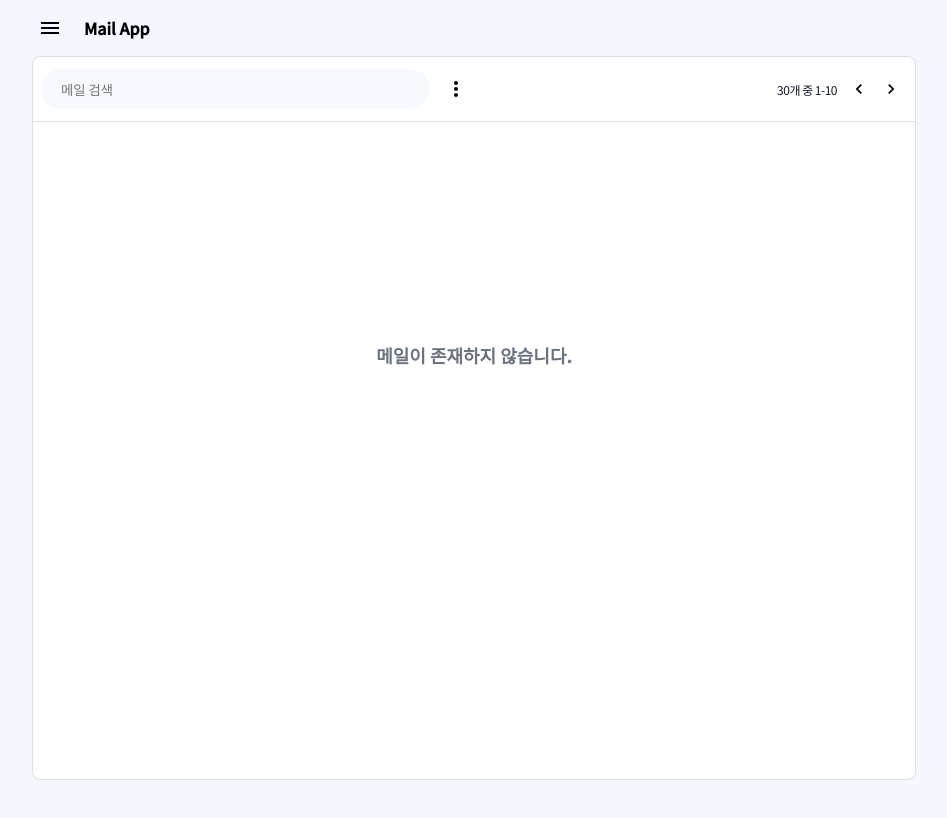
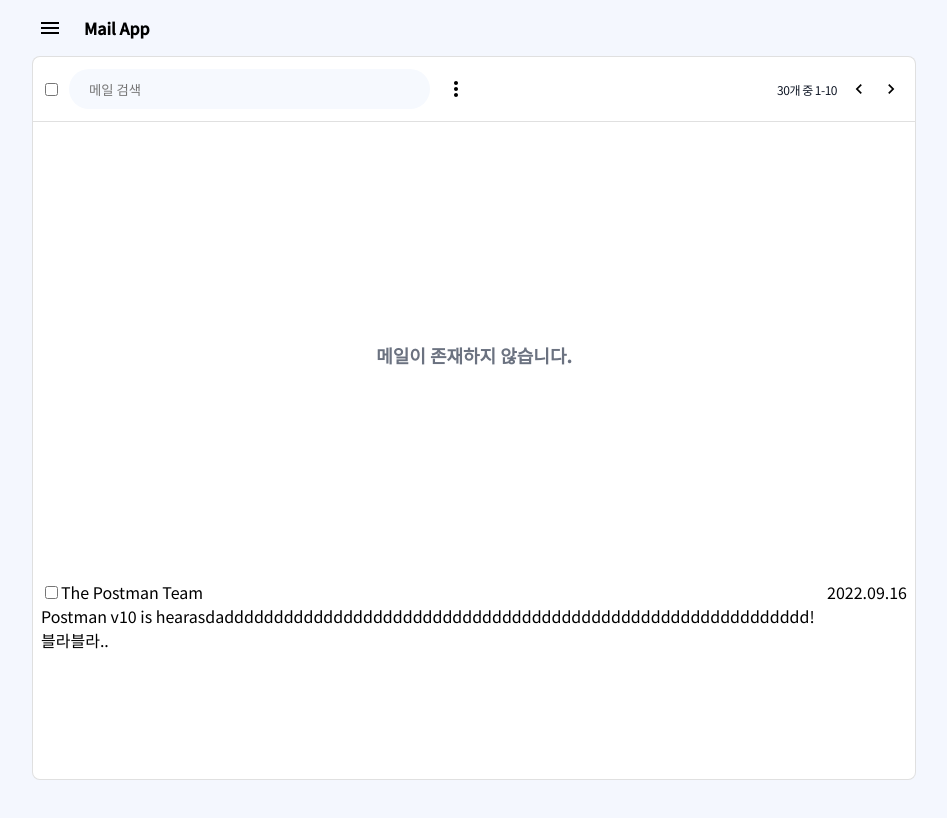
Before and after one commit to katanazero86/react-mail, a React (Vite) app: page / in a window 1280 px wide. Shown: the top 818 px of the page, without its empty margins (166-1113 px from the left). Built offline with nearby package versions, Linux system fonts and the light colour scheme.

Commit message:
[컴포넌트 작성]
- 메뉴 부분 컴포넌트 작성 및 UI 로직 작성

```diff
--- /dev/null
+++ b/src/components/Forms/Checkbox/index.tsx
@@ -0,0 +1,12 @@
+import { ChangeEvent, ComponentPropsWithoutRef } from 'react';
+
+interface CheckboxProps extends ComponentPropsWithoutRef<'input'> {
+  onChange(e: ChangeEvent<HTMLInputElement>): void;
+  value?: string | number;
+  checked?: boolean;
+}
+
+export default function Checkbox(props: CheckboxProps & Omit<CheckboxProps, keyof ComponentPropsWithoutRef<'input'>>) {
+  const { onChange, value, checked, type = 'checkbox', ...rest } = props;
+  return <input type={type} onChange={onChange} value={value} checked={checked} {...rest} />;
+}
--- a/src/components/Grid/RowItem.tsx
+++ b/src/components/Grid/RowItem.tsx
@@ -5,7 +5,7 @@ import { mq } from '../GlobalStyle';
 const RowItemStyled = styled.div<ItemProps>(props => {
   const getItemStyleObj = (targetBp: ItemColType | boolean, targetGutter: GutterType) => {
     if (targetBp !== undefined) {
-      if (targetBp === true) return { flexGrow: 1 };
+      if (targetBp === true) return { flexGrow: 1, minWidth: 0 };
       if (targetBp >= 1 && targetBp <= 12) {
         if (targetGutter !== undefined && targetGutter !== 0) {
           return {
@@ -13,6 +13,7 @@ const RowItemStyled = styled.div<ItemProps>(props => {
             flexBasis: `calc((100% * (${targetBp} / 12)) - (${targetGutter * 8}px / 2))`,
             width: `calc((100% * (${targetBp} / 12)) - (${targetGutter * 8}px / 2))`,
             maxWidth: `calc((100% * (${targetBp} / 12)) - (${targetGutter * 8}px / 2))`,
+            minWidth: 0,
           };
         }
         return {
@@ -20,6 +21,7 @@ const RowItemStyled = styled.div<ItemProps>(props => {
           flexBasis: `calc(100% * (${targetBp} / 12))`,
           width: `calc(100% * (${targetBp} / 12))`,
           maxWidth: `calc(100% * (${targetBp} / 12))`,
+          minWidth: 0,
         };
       }
     }
--- a/src/components/Mail/Body/index.tsx
+++ b/src/components/Mail/Body/index.tsx
@@ -1,4 +1,10 @@
+import { useRecoilValue } from 'recoil';
+import { allCheckedAtom } from '../../../store/mail';
 import styled from '@emotion/styled';
+import Checkbox from '../../Forms/Checkbox';
+import { ChangeEvent } from 'react';
+import Row from '../../Grid/Row';
+import RowItem from '../../Grid/RowItem';
 
 const BodyStyled = styled.section`
   flex-grow: 1;
@@ -21,10 +27,47 @@ const EmptyContentsStyled = styled.h4`
   justify-content: center;
 `;
 
+const MailTitleStyled = styled.p`
+  overflow: hidden;
+  text-overflow: ellipsis;
+  white-space: nowrap;
+`;
+
 export default function Body() {
+  const allChecked = useRecoilValue(allCheckedAtom);
+  console.log(allChecked);
+
+  const handleCheckboxChange = (e: ChangeEvent<HTMLInputElement>) => {
+    console.log('zzz');
+  };
+
   return (
     <BodyStyled>
       <EmptyContentsStyled>메일이 존재하지 않습니다.</EmptyContentsStyled>
+
+      <div>
+        <Row alignItems="center" justifyContent="space-between">
+          <RowItem>
+            <Checkbox onChange={handleCheckboxChange} name="1" />
+            <span>The Postman Team</span>
+          </RowItem>
+          <RowItem>
+            <span>2022.09.16</span>
+          </RowItem>
+        </Row>
+        <Row alignItems="center">
+          <RowItem xs>
+            <MailTitleStyled>
+              Postman v10 is hearasdaddddddddddddddddddddddddddddddddddddddddddddddddddddddddddd!
+            </MailTitleStyled>
+          </RowItem>
+        </Row>
+        <Row alignItems="center">
+          <RowItem>
+            <p>블라블라..</p>
+          </RowItem>
+        </Row>
+      </div>
     </BodyStyled>
   );
 }
--- a/src/components/Mail/Header/index.tsx
+++ b/src/components/Mail/Header/index.tsx
@@ -1,4 +1,6 @@
 import { ChangeEvent, MouseEvent, useState } from 'react';
+import { useRecoilState } from 'recoil';
+import { allCheckedAtom } from '../../../store/mail/index';
 import styled from '@emotion/styled';
 import RowItem from '../../Grid/RowItem';
 import Input from '../../Forms/Input';
@@ -8,6 +10,7 @@ import ChevronLeftIcon from '@mui/icons-material/ChevronLeft';
 import ChevronRightIcon from '@mui/icons-material/ChevronRight';
 import Menu from '../../Menu';
 import MenuItem from '../../Menu/MenuItem';
+import Checkbox from '../../Forms/Checkbox';
 
 const HeaderStyled = styled.header`
   transition: box-shadow 300ms cubic-bezier(0.4, 0, 0.2, 1) 0ms;
@@ -33,6 +36,8 @@ const HeaderStyled = styled.header`
   }
 `;
 
+type FlagType = 'ALL_READ' | 'ALL_UNREAD' | 'ALL_STAR' | 'ALL_UN_STAR';
+
 export default function Header() {
   const [searchMail, setSearchMail] = useState<string | number>('');
   const handleChange = (e: ChangeEvent<HTMLInputElement>) => {
@@ -41,7 +46,6 @@ export default function Header() {
 
   const [anchorEl, setAnchorEl] = useState<HTMLSpanElement | null>(null);
   const handleMoreClick = (e: MouseEvent<HTMLSpanElement>) => {
-    // console.log(e.target, e.currentTarget);
     if (e.currentTarget instanceof HTMLSpanElement) setAnchorEl(e.currentTarget);
   };
   const handleMenuClose = () => {
@@ -49,11 +53,33 @@ export default function Header() {
   };
   const isMenuOpen = Boolean(anchorEl);
 
+  const handleMenuItemClick = (flag: FlagType) => {
+    switch (flag) {
+      case 'ALL_READ':
+        break;
+      case 'ALL_UNREAD':
+        break;
+      case 'ALL_STAR':
+        break;
+      case 'ALL_UN_STAR':
+        break;
+    }
+    handleMenuClose();
+  };
+
+  const [allChecked, setAllChecked] = useRecoilState(allCheckedAtom);
+  const handleCheckboxChange = (e: ChangeEvent<HTMLInputElement>) => {
+    setAllChecked(e.target.checked);
+  };
+
   return (
     <HeaderStyled>
       <Row alignItems="center" justifyContent="space-between" rowGap={1}>
         <RowItem xs={12} sm={6}>
           <Row alignItems="center" columnGap={1}>
+            <RowItem>
+              <Checkbox onChange={handleCheckboxChange} checked={allChecked} />
+            </RowItem>
             <RowItem xs>
               <Input placeholder="메일 검색" value={searchMail} onChange={handleChange} wFull rounded />
             </RowItem>
@@ -62,7 +88,10 @@ export default function Header() {
                 <MoreVertOutlinedIcon />
               </span>
               <Menu isOpen={isMenuOpen} anchorEl={anchorEl} onClose={handleMenuClose}>
-                <MenuItem>test</MenuItem>
+                <MenuItem onClick={() => handleMenuItemClick('ALL_READ')}>모두 읽은 상태로 표시</MenuItem>
+                <MenuItem onClick={() => handleMenuItemClick('ALL_UNREAD')}>모두 안읽은 상태로 표시</MenuItem>
+                <MenuItem onClick={() => handleMenuItemClick('ALL_STAR')}>모두 별표 표시</MenuItem>
+                <MenuItem onClick={() => handleMenuItemClick('ALL_UN_STAR')}>모두 별표 제거</MenuItem>
               </Menu>
             </RowItem>
           </Row>
--- a/src/components/Menu/MenuItem/index.tsx
+++ b/src/components/Menu/MenuItem/index.tsx
@@ -6,12 +6,22 @@ const MenuItemStyled = styled.li`
   white-space: nowrap;
   cursor: pointer;
   font-weight: 400;
+  font-size: 12px;
+  letter-spacing: -0.5px;
+
+  &:hover {
+    font-weight: 500;
+  }
 `;
 
 interface MenuItemProps {
+  onClick(): void;
   children: ReactNode;
 }
 
-export default function MenuItem({ children }: MenuItemProps) {
-  return <MenuItemStyled>{children}</MenuItemStyled>;
+export default function MenuItem({ onClick, children }: MenuItemProps) {
+  const handleClick = () => {
+    if (onClick) onClick();
+  };
+  return <MenuItemStyled onClick={handleClick}>{children}</MenuItemStyled>;
 }
--- a/src/components/Menu/index.tsx
+++ b/src/components/Menu/index.tsx
@@ -1,4 +1,4 @@
-import { ReactNode, useEffect, useState } from 'react';
+import { MouseEvent, ReactNode, useEffect, useState } from 'react';
 import styled from '@emotion/styled';
 
 const MenuWrapStyled = styled.div<Partial<MenuProps>>`
@@ -7,6 +7,7 @@ const MenuWrapStyled = styled.div<Partial<MenuProps>>`
   left: 8px;
   right: 8px;
   top: 16px;
+  bottom: 16px;
   display: ${props => (props.isOpen ? 'flex' : 'none')};
 `;
 
@@ -16,6 +17,9 @@ const MenuStyled = styled.ul<{ top: number; left: number }>`
   padding: 8px 0px;
   position: relative;
   outline: 0px;
+  height: fit-content;
+  max-height: 250px;
+  overflow: auto;
   width: 175px;
   background-color: #ffffff;
   border-radius: 4px;
@@ -43,17 +47,22 @@ export default function Menu({ isOpen, anchorEl, onClose, children }: MenuProps)
   useEffect(() => {
     if (isOpen) {
       if (anchorEl) {
-        console.log(anchorEl.getBoundingClientRect());
         updatePosition();
         window.addEventListener('resize', updatePosition);
       }
+      document.body.style.overflow = 'hidden';
     } else {
       window.removeEventListener('resize', updatePosition);
+      document.body.style.overflow = 'auto';
     }
   }, [isOpen]);
 
+  const handleClick = (e: MouseEvent<HTMLDivElement>) => {
+    if (e.target === e.currentTarget) onClose();
+  };
+
   return (
-    <MenuWrapStyled isOpen={isOpen}>
+    <MenuWrapStyled isOpen={isOpen} onClick={handleClick}>
       <MenuStyled top={top} left={left}>
         {children}
       </MenuStyled>
--- a/src/main.tsx
+++ b/src/main.tsx
@@ -4,10 +4,13 @@ import App from './App';
 import './index.css';
 import './assets/scss/common.scss';
 import GlobalStyle from './components/GlobalStyle';
+import { RecoilRoot } from 'recoil';
 
 ReactDOM.createRoot(document.getElementById('root') as HTMLElement).render(
   <React.StrictMode>
     <GlobalStyle />
-    <App />
+    <RecoilRoot>
+      <App />
+    </RecoilRoot>
   </React.StrictMode>
 );
--- /dev/null
+++ b/src/store/mail/index.ts
@@ -0,0 +1,11 @@
+import { atom } from 'recoil';
+
+export const allCheckedAtom = atom({
+  key: 'ALL_CHECKED_ATOM',
+  default: false,
+});
+
+export const mailListAtom = atom({
+  key: 'MAIL_LIST_ATOM',
+  default: [],
+});
```
